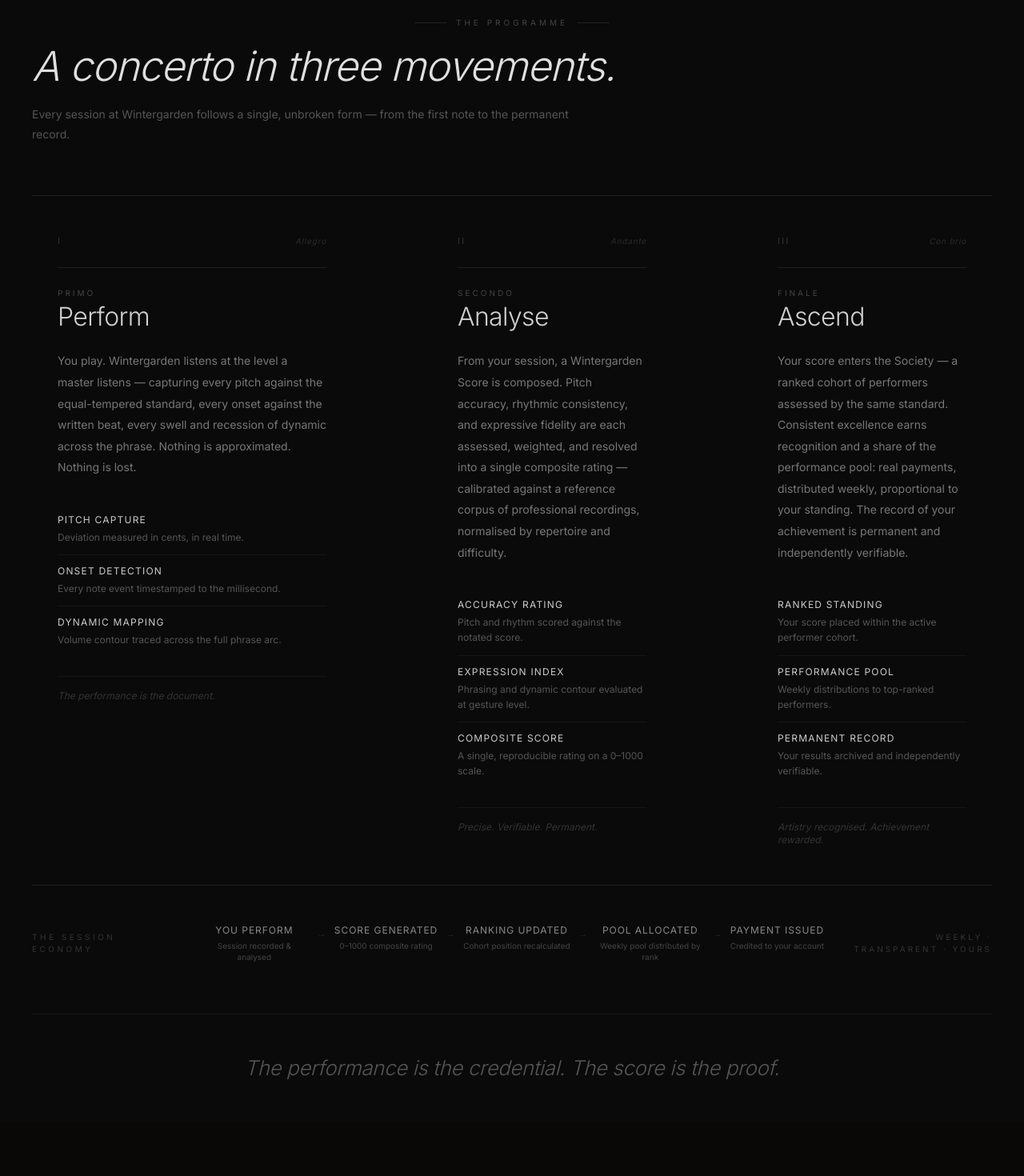
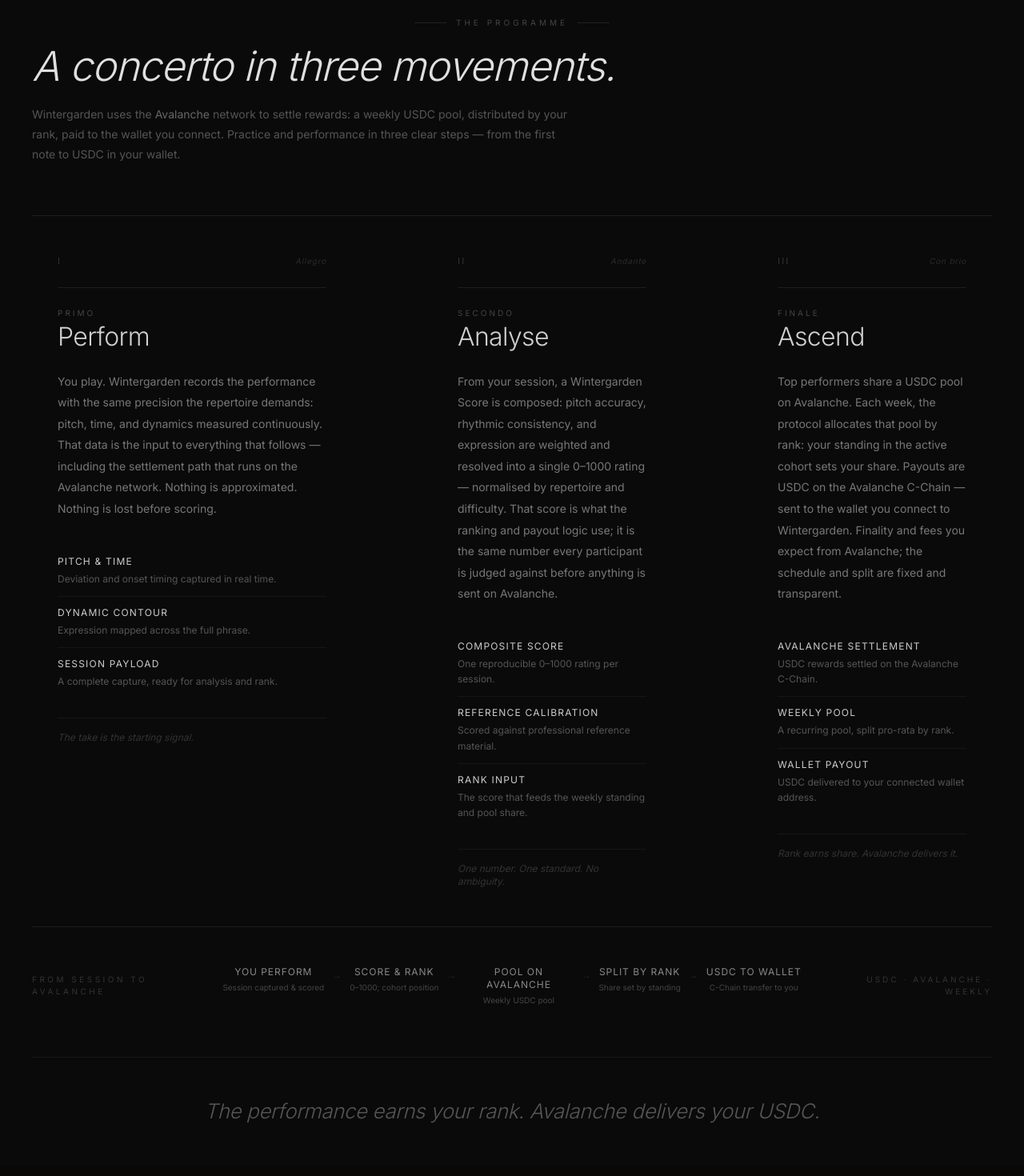
Before and after one commit to centuriesmutual/WinterGarden, a Next.js app: page / in a window 1280 px wide. Shown: the part 4760-6230 px from the top of the page at 80% size. Built offline with nearby package versions, Linux system fonts and the light colour scheme.

Commit message:
Programme: Avalanche, USDC payouts, and wallet settlement copy
Made-with: Cursor

```diff
--- a/components/sections/HowItWorks.tsx
+++ b/components/sections/HowItWorks.tsx
@@ -22,48 +22,48 @@ const MOVEMENTS: Movement[] = [
     movementLabel: "Primo",
     action: "Perform",
     tempo: "Allegro",
-    body: "You play. Wintergarden listens at the level a master listens — capturing every pitch against the equal-tempered standard, every onset against the written beat, every swell and recession of dynamic across the phrase. Nothing is approximated. Nothing is lost.",
+    body: "You play. Wintergarden records the performance with the same precision the repertoire demands: pitch, time, and dynamics measured continuously. That data is the input to everything that follows — including the settlement path that runs on the Avalanche network. Nothing is approximated. Nothing is lost before scoring.",
     features: [
-      { label: "PITCH CAPTURE", desc: "Deviation measured in cents, in real time." },
-      { label: "ONSET DETECTION", desc: "Every note event timestamped to the millisecond." },
-      { label: "DYNAMIC MAPPING", desc: "Volume contour traced across the full phrase arc." },
+      { label: "PITCH & TIME", desc: "Deviation and onset timing captured in real time." },
+      { label: "DYNAMIC CONTOUR", desc: "Expression mapped across the full phrase." },
+      { label: "SESSION PAYLOAD", desc: "A complete capture, ready for analysis and rank." },
     ],
-    closer: "The performance is the document.",
+    closer: "The take is the starting signal.",
   },
   {
     roman: "II",
     movementLabel: "Secondo",
     action: "Analyse",
     tempo: "Andante",
-    body: "From your session, a Wintergarden Score is composed. Pitch accuracy, rhythmic consistency, and expressive fidelity are each assessed, weighted, and resolved into a single composite rating — calibrated against a reference corpus of professional recordings, normalised by repertoire and difficulty.",
+    body: "From your session, a Wintergarden Score is composed: pitch accuracy, rhythmic consistency, and expression are weighted and resolved into a single 0–1000 rating — normalised by repertoire and difficulty. That score is what the ranking and payout logic use; it is the same number every participant is judged against before anything is sent on Avalanche.",
     features: [
-      { label: "ACCURACY RATING", desc: "Pitch and rhythm scored against the notated score." },
-      { label: "EXPRESSION INDEX", desc: "Phrasing and dynamic contour evaluated at gesture level." },
-      { label: "COMPOSITE SCORE", desc: "A single, reproducible rating on a 0–1000 scale." },
+      { label: "COMPOSITE SCORE", desc: "One reproducible 0–1000 rating per session." },
+      { label: "REFERENCE CALIBRATION", desc: "Scored against professional reference material." },
+      { label: "RANK INPUT", desc: "The score that feeds the weekly standing and pool share." },
     ],
-    closer: "Precise. Verifiable. Permanent.",
+    closer: "One number. One standard. No ambiguity.",
   },
   {
     roman: "III",
     movementLabel: "Finale",
     action: "Ascend",
     tempo: "Con brio",
-    body: "Your score enters the Society — a ranked cohort of performers assessed by the same standard. Consistent excellence earns recognition and a share of the performance pool: real payments, distributed weekly, proportional to your standing. The record of your achievement is permanent and independently verifiable.",
+    body: "Top performers share a USDC pool on Avalanche. Each week, the protocol allocates that pool by rank: your standing in the active cohort sets your share. Payouts are USDC on the Avalanche C-Chain — sent to the wallet you connect to Wintergarden. Finality and fees you expect from Avalanche; the schedule and split are fixed and transparent.",
     features: [
-      { label: "RANKED STANDING", desc: "Your score placed within the active performer cohort." },
-      { label: "PERFORMANCE POOL", desc: "Weekly distributions to top-ranked performers." },
-      { label: "PERMANENT RECORD", desc: "Your results archived and independently verifiable." },
+      { label: "AVALANCHE SETTLEMENT", desc: "USDC rewards settled on the Avalanche C-Chain." },
+      { label: "WEEKLY POOL", desc: "A recurring pool, split pro-rata by rank." },
+      { label: "WALLET PAYOUT", desc: "USDC delivered to your connected wallet address." },
     ],
-    closer: "Artistry recognised. Achievement rewarded.",
+    closer: "Rank earns share. Avalanche delivers it.",
   },
 ];
 
 const ECONOMY_NODES: { label: string; sub: string }[] = [
-  { label: "You Perform", sub: "Session recorded & analysed" },
-  { label: "Score Generated", sub: "0–1000 composite rating" },
-  { label: "Ranking Updated", sub: "Cohort position recalculated" },
-  { label: "Pool Allocated", sub: "Weekly pool distributed by rank" },
-  { label: "Payment Issued", sub: "Credited to your account" },
+  { label: "You Perform", sub: "Session captured & scored" },
+  { label: "Score & rank", sub: "0–1000; cohort position" },
+  { label: "Pool on Avalanche", sub: "Weekly USDC pool" },
+  { label: "Split by rank", sub: "Share set by standing" },
+  { label: "USDC to wallet", sub: "C-Chain transfer to you" },
 ];
 
 function MovementBlock({ item, index }: { item: Movement; index: number }) {
@@ -224,8 +224,11 @@ export default function HowItWorks() {
               className="text-sm max-w-2xl mb-16"
               style={{ color: "#555", lineHeight: 1.8 }}
             >
-              Every session at Wintergarden follows a single, unbroken form —
-              from the first note to the permanent record.
+              Wintergarden uses the{" "}
+              <span className="text-[#666]">Avalanche</span> network to settle
+              rewards: a weekly USDC pool, distributed by your rank, paid to
+              the wallet you connect. Practice and performance in three clear
+              steps — from the first note to USDC in your wallet.
             </p>
             <div className="w-full h-px" style={{ background: "#1e1e1e" }} aria-hidden />
           </m.header>
@@ -275,7 +278,7 @@ export default function HowItWorks() {
                 className="font-mono text-[10px] uppercase lg:col-span-2"
                 style={{ color: "#333", letterSpacing: "0.35em" }}
               >
-                THE SESSION ECONOMY
+                FROM SESSION TO AVALANCHE
               </p>
 
               <div className="lg:col-span-8 flex flex-col items-center justify-center gap-0">
@@ -340,7 +343,7 @@ export default function HowItWorks() {
                 className="font-mono text-[10px] uppercase text-right lg:col-span-2 lg:justify-self-end w-full"
                 style={{ color: "#333", letterSpacing: "0.3em" }}
               >
-                Weekly · Transparent · Yours
+                USDC · Avalanche · Weekly
               </p>
             </div>
           </m.div>
@@ -361,7 +364,7 @@ export default function HowItWorks() {
             viewport={{ once: true, margin: "-40px" }}
             transition={{ duration: 0.7, ease: "easeOut" }}
           >
-            The performance is the credential. The score is the proof.
+            The performance earns your rank. Avalanche delivers your USDC.
           </m.p>
         </div>
       </LazyMotion>
```
